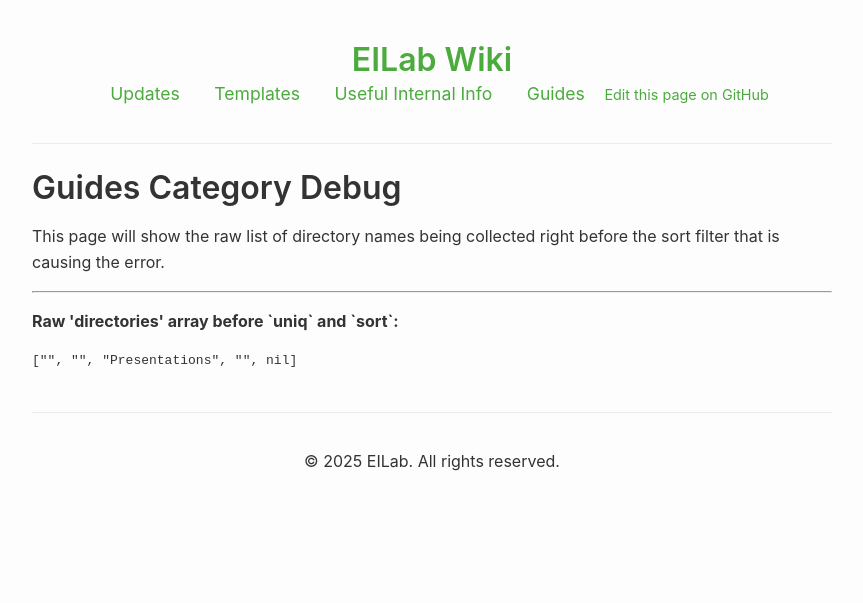
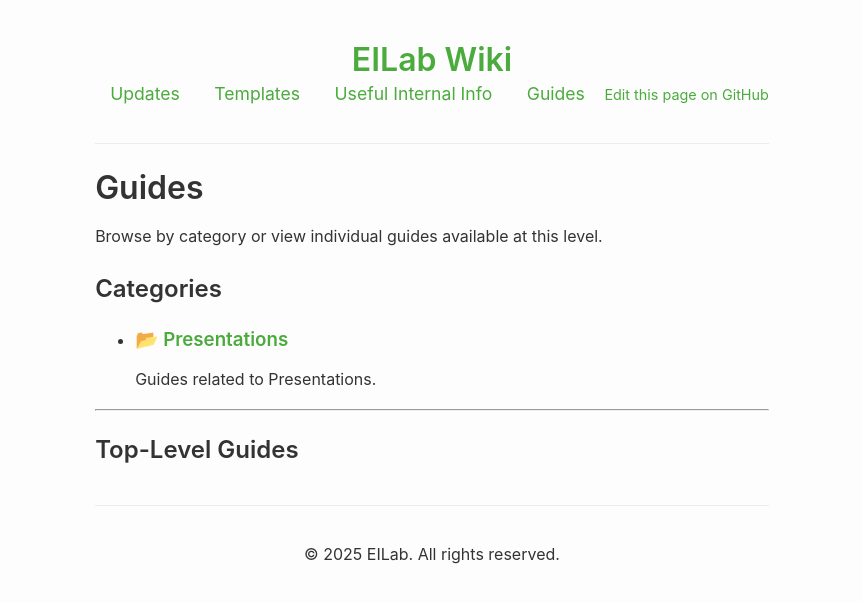
Before and after one commit to cadoraghese/demo_wiki_eilab, a Jekyll site: the page built from Guides/index.md, in a window 1280 px wide. Shown: the top 603 px of the page, without its empty margins (208-1071 px from the left). Built offline with Jekyll 4.4.1, drawn with Linux system fonts in a browser that asks for light colours.

Commit message:
Update index.md

```diff
--- a/Guides/index.md
+++ b/Guides/index.md
@@ -1,23 +1,57 @@
 ---
 layout: default
-title: Guides Category Debug
+title: Guides
 ---
 
-# Guides Category Debug
+# Guides
 
-<p>This page will show the raw list of directory names being collected right before the sort filter that is causing the error.</p>
+Browse by category or view individual guides available at this level.
 
-<hr>
+## Categories
 
-{% assign directories = "" | split: "" %}
-{% for page in site.pages %}
-  {% if page.path | startswith: 'Guides/' %}
-    {% if page.dir != '/Guides/' %}
+<ul>
+  {% comment %}
+    Step 1: Gather all potential directory names from page paths.
+  {% endcomment %}
+  {% assign directories = "" | split: "" %}
+  {% for page in site.pages %}
+    {% if page.path | startswith: 'Guides/' and page.dir != '/Guides/' %}
       {% assign subdir_name = page.dir | remove_first: '/Guides/' | split: '/' | first %}
       {% assign directories = directories | push: subdir_name %}
     {% endif %}
-  {% endif %}
-{% endfor %}
+  {% endfor %}
 
-<p><strong>Raw 'directories' array before `uniq` and `sort`:</strong></p>
-<pre><code>{{ directories | inspect }}</code></pre>
+  {% comment %}
+    Step 2: Clean the list of directories before displaying them.
+    - 'compact' removes all 'nil' values from the list.
+    - 'where_exp' removes any blank "" values.
+    - 'uniq' and 'sort' then operate on the final, clean list.
+    This is the key fix that prevents the build error.
+  {% endcomment %}
+  {% assign unique_directories = directories | compact | where_exp: "item", "item != ''" | uniq | sort %}
+
+  {% for dir in unique_directories %}
+    <li>
+      <h3>📂 <a href="{{ site.baseurl }}/Guides/{{ dir }}/">{{ dir | capitalize }}</a></h3>
+      <p>Guides related to {{ dir | capitalize }}.</p>
+    </li>
+  {% endfor %}
+</ul>
+
+---
+
+## Top-Level Guides
+
+<ul>
+  {% comment %}
+    This section is for files directly inside /Guides/.
+    The 'where_exp: "item", "item.title"' filter prevents errors
+    if any of these files are missing a title.
+  {% endcomment %}
+  {% assign files = site.pages | where_exp: "item", "item.dir == '/Guides/'" | where_exp: "item", "item.name != 'index.md'" | where_exp: "item", "item.title" | sort: "title" %}
+  {% for file in files %}
+    <li>
+      <h3>📄 <a href="{{ file.url | relative_url }}">{{ file.title }}</a></h3>
+    </li>
+  {% endfor %}
+</ul>
```
